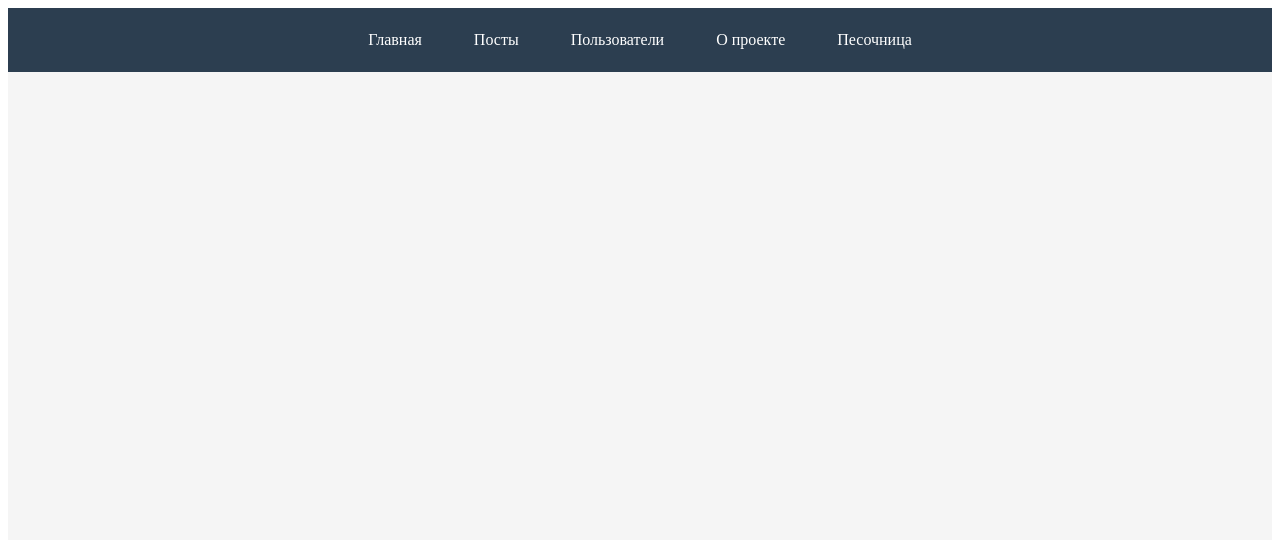
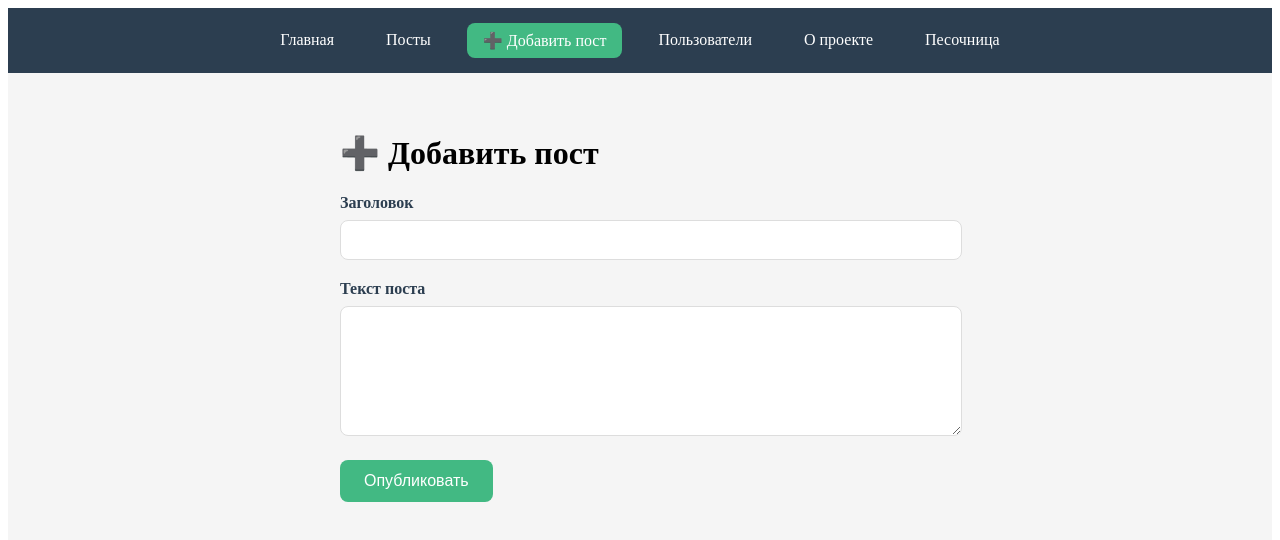
Before and after one commit to molotkovanton2000-sketch/my-web-portfolio, a Vue app in the folder vue-app/: page /add-post in a window 1280 px wide. Shown: the top 540 px of the page. Built offline with nearby package versions, Linux system fonts and the light colour scheme.

Commit message:
feat: add POST form to create new posts

```diff
--- a/vue-app/src/App.vue
+++ b/vue-app/src/App.vue
@@ -7,6 +7,7 @@
         <nav class="navbar">
             <router-link to="/" class="nav-link">Главная</router-link>
             <router-link to="/posts" class="nav-link">Посты</router-link>
+            <router-link to="/add-post" class="nav-link">➕ Добавить пост</router-link>
             <router-link to="/users" class="nav-link">Пользователи</router-link>
             <router-link to="/about" class="nav-link">О проекте</router-link>
             <router-link to="/sandbox" class="nav-link">Песочница</router-link>
--- /dev/null
+++ b/vue-app/src/components/VAddPostPage.vue
@@ -0,0 +1,160 @@
+<script setup>
+import { ref } from 'vue'
+import { useRouter } from 'vue-router'
+
+const router = useRouter()
+
+const title = ref('')
+const body = ref('')
+const loading = ref(false)
+const error = ref (null)
+const success = ref(false)
+
+const submitForm = async () => {
+    loading.value = true
+    error.value = null
+    success.value = false
+
+    try{
+        const response = await fetch(`https://jsonplaceholder.typicode.com/posts`,
+            {
+                method: 'POST',
+                headers: {
+                    'Content-type': 'application/json'
+                },
+                body: JSON.stringify({
+                    title: title.value,
+                    body: body.value,
+                    userId: 1
+                })
+            }
+        )
+        if (!response.ok) {
+            throw new Error(`Ошибка: ${response.status}`)
+        }
+
+        const newPost = await response.json()
+        console.log('Пост создан:', newPost)
+
+        success.value = true
+
+        title.value = ''
+        body.value = ''
+
+        setTimeout(() => {
+            success.value = false
+        }, 2000)
+    } catch (err){
+        error.value = err.message
+        console.error('Ошибка:', err.message)
+    }finally {
+        loading.value = false
+    }
+}
+
+
+</script>
+
+<template>
+    <div class="add-post-page">
+        <h1>➕ Добавить пост</h1>
+
+        <form @submit.prevent="submitForm">
+            <div class="form-group">
+                <label for="title">Заголовок</label>
+                <input
+                    id="title"
+                    type="text"
+                    v-model="title"
+                    required
+                />
+            </div>
+            <div class="form-group" >
+                <label for="body">Текст поста</label>
+                <textarea
+                    id="body"
+                    v-model="body"
+                    rows="6"
+                    required
+                ></textarea>
+            </div>
+            <button type="submit" :disabled="loading">
+                {{ loading ? 'Отправка...' : 'Опубликовать' }}
+            </button>
+        </form>
+        <div v-if="error" class="error">
+            ❌ {{ error }}
+        </div>
+        <div v-if="success" class="success">
+            ✅ Пост успешно создан!
+        </div>
+    </div>
+</template>
+
+<style scoped>
+.add-post-page {
+    max-width: 600px;
+    margin: 0 auto;
+    padding: 20px;
+}
+
+.form-group {
+    margin-bottom: 20px;
+}
+
+label {
+    display: block;
+    margin-bottom: 8px;
+    font-weight: bold;
+    color: #2c3e50;
+}
+
+input, textarea {
+    width: 100%;
+    padding: 10px;
+    border: 1px solid #ddd;
+    border-radius: 8px;
+    font-size: 16px;
+    font-family: inherit;
+}
+
+input:focus, textarea:focus {
+    outline: none;
+    border-color: #42b983;
+}
+
+button {
+    background-color: #42b983;
+    color: white;
+    border: none;
+    padding: 12px 24px;
+    border-radius: 8px;
+    cursor: pointer;
+    font-size: 16px;
+}
+
+button:hover {
+    background-color: #359268;
+}
+
+button:disabled {
+    background-color: #95a5a6;
+    cursor: not-allowed;
+}
+
+.error {
+    color: #e74c3c;
+    background: #fdecea;
+    padding: 10px;
+    border-radius: 8px;
+    margin-top: 20px;
+}
+
+.success {
+    color: #27ae60;
+    background: #e8f8f5;
+    padding: 10px;
+    border-radius: 8px;
+    margin-top: 20px;
+}
+</style>
--- a/vue-app/src/router/index.js
+++ b/vue-app/src/router/index.js
@@ -4,7 +4,8 @@ import VUsersList from "../components/VUsersList.vue"
 import VAboutPage from "../components/VAboutPage.vue"
 import VSandboxPage from "../components/VSandboxPage.vue"
 import VPostPage from "../components/VPostPage.vue"
-import VUserPage from "@/components/VUserPage.vue"
+import VUserPage from "../components/VUserPage.vue"
+import VAddPostPage from "../components/VAddPostPage.vue"
 
 
 const routes = [
@@ -42,6 +43,11 @@ const routes = [
         path:'/users/:id',
         name:'user',
         component: VUserPage
+    },
+    {
+        path: '/add-post',
+        name: "add-post",
+        component: VAddPostPage
     }
 ]
 
```
